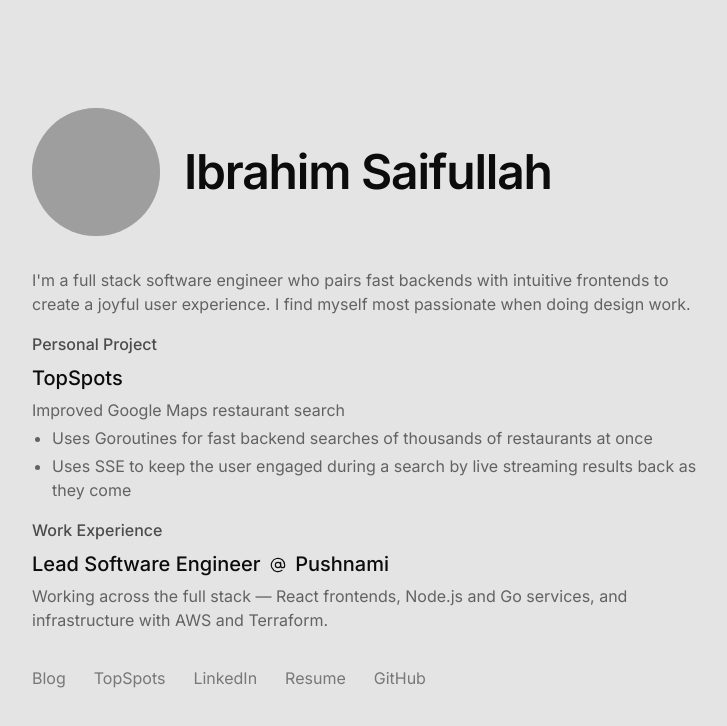
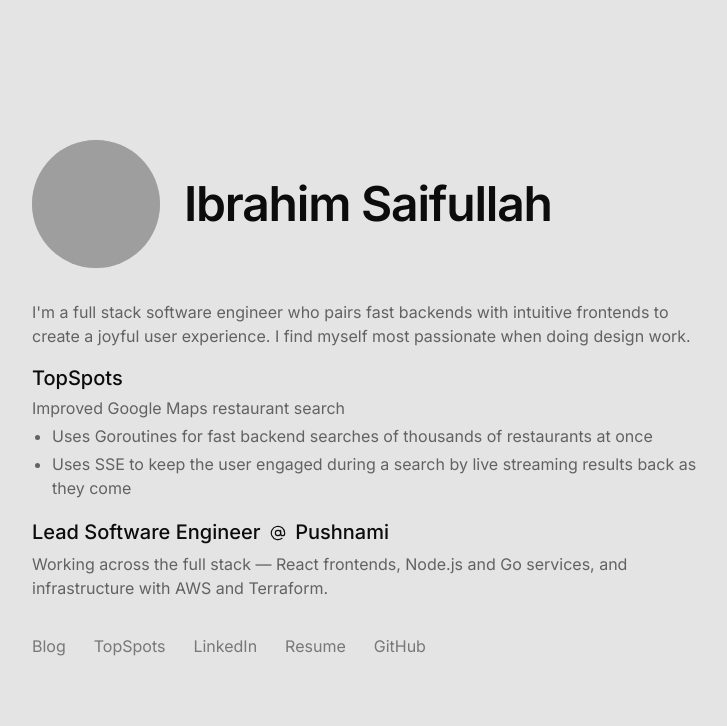
Before and after one commit to ibrasaif1/portfolio-website, a Next.js app: page / in a window 1280 px wide. Shown: the top 726 px of the page, without its empty margins (272-999 px from the left). Built offline with nearby package versions, Linux system fonts and the light colour scheme; grey boxes are pictures that could not be loaded.

Commit message:
minor ui changes

```diff
--- a/src/app/page.js
+++ b/src/app/page.js
@@ -83,9 +83,6 @@ export default function Home() {
         </section>
 
         <section className="space-y-1 !mt-4">
-          <h2 className="text-base font-medium text-brand-dark/70 pb-0.5">
-            Personal Project
-          </h2>
           <a
             data-lift
             href="https://topspots.fyi"
@@ -111,9 +108,6 @@ export default function Home() {
         </section>
 
         <section className="space-y-1 !mt-4">
-          <h2 className="text-base font-medium text-brand-dark/70 pb-0.5">
-            Work Experience
-          </h2>
           <p className="text-lg sm:text-xl font-medium">
             Lead Software Engineer{" "}
             <AtSign
```
